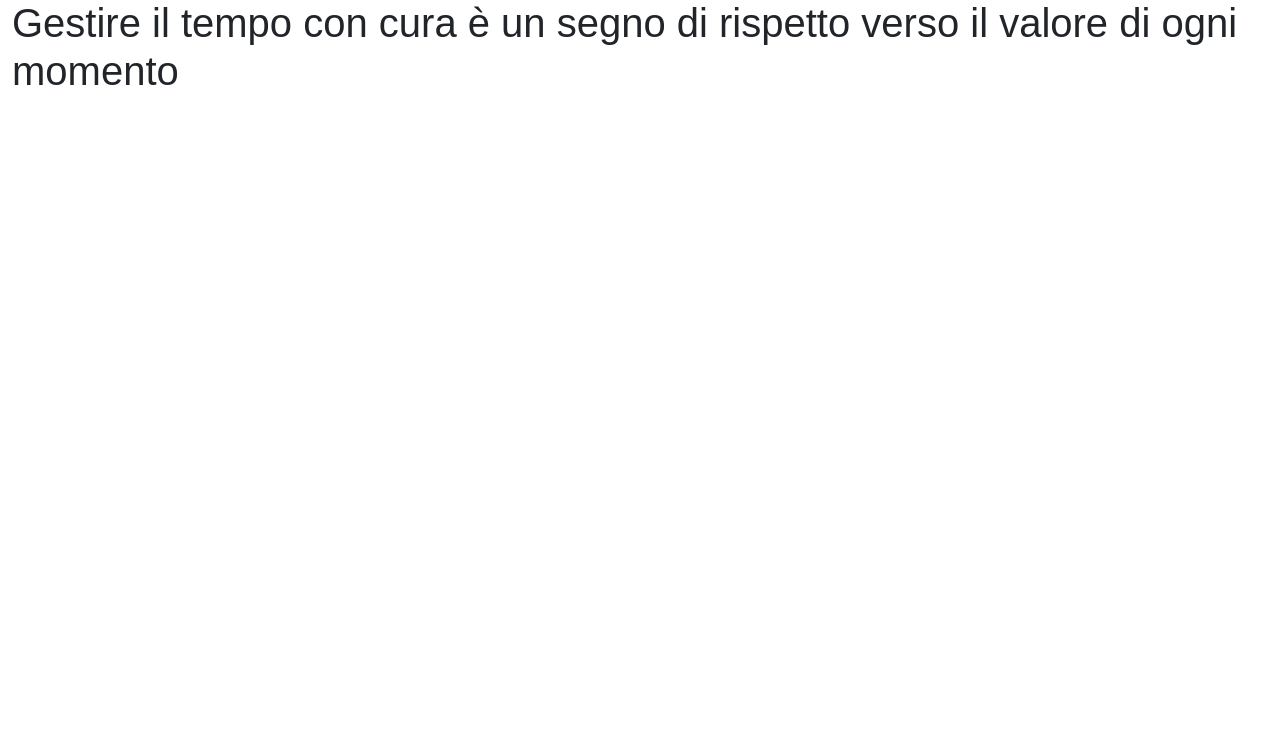
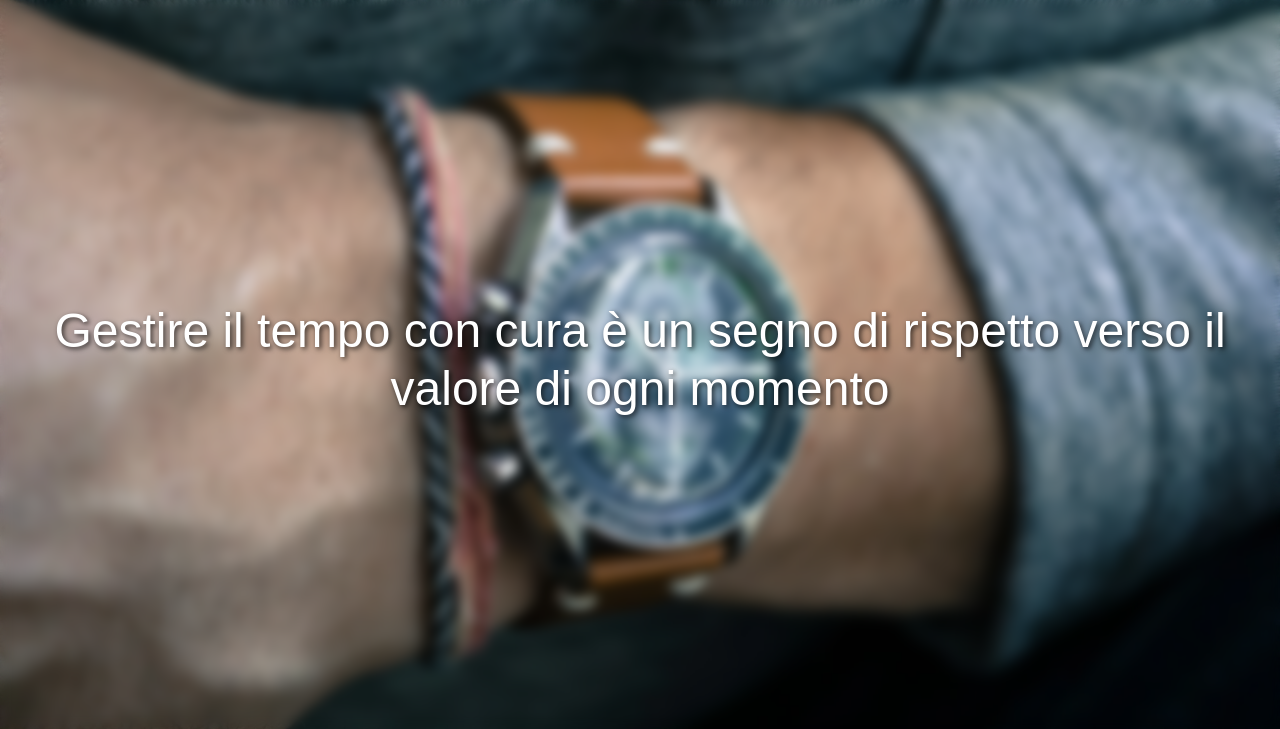
Before and after one commit to fabiomazzilli85/La_Bussola_Del_Tempo, a plain HTML site: page index.html in a window 1280 px wide. Shown: the part 71-800 px from the top of the page. Drawn offline with nearby package versions, Linux system fonts and the light colour scheme; a web font is replaced by a local one.

Commit message:
Stilizzato bg-image, overlay e h1.

```diff
--- a/app.css
+++ b/app.css
@@ -33,3 +33,40 @@ body {
     color: #cccccc;
     background-color: #ffffff;
 }
+
+.background {
+    position: relative;
+    height: calc(100vh - 70px);
+    background-image: url('./img/hero.webp');
+    background-size: cover;
+    background-position: center;
+    display: flex;
+    justify-content: center;
+    align-items: center;
+    margin: 0;
+    padding: 0;
+}
+
+.overlay {
+    position: absolute;
+    top: 0;
+    left: 0;
+    width: 100%;
+    height: 100%;
+    backdrop-filter: blur(6px); /* Sfoca lo sfondo */
+    z-index: 1; /* Mette l'overlay dietro l'h1 */
+}
+
+h1 {
+    position: relative;
+    color: white;
+    font-size: 3em;
+    text-shadow: 2px 2px 5px rgba(0, 0, 0, 0.7);
+    text-align: center;
+    z-index: 2;
+}
+
+.container-fluid {
+    margin: 0;
+    padding: 0;
+}
```
